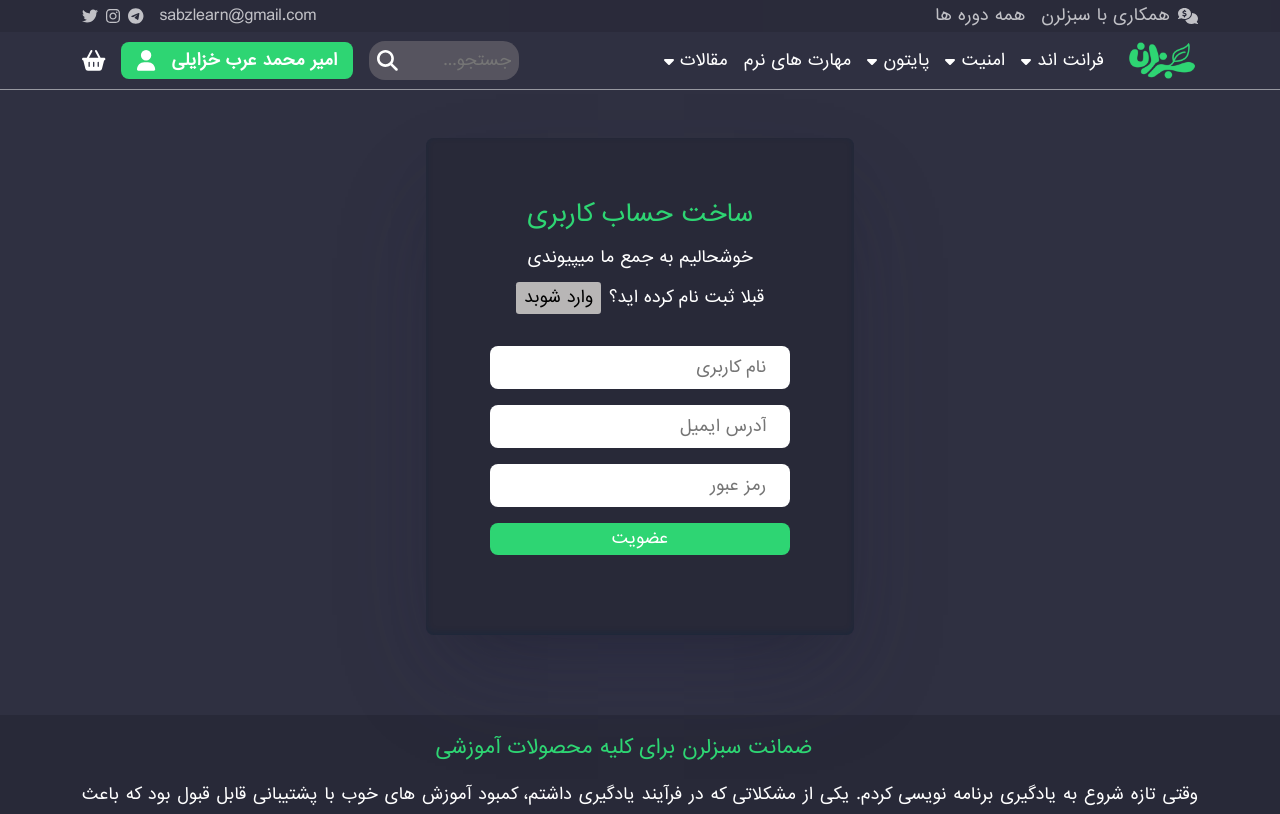
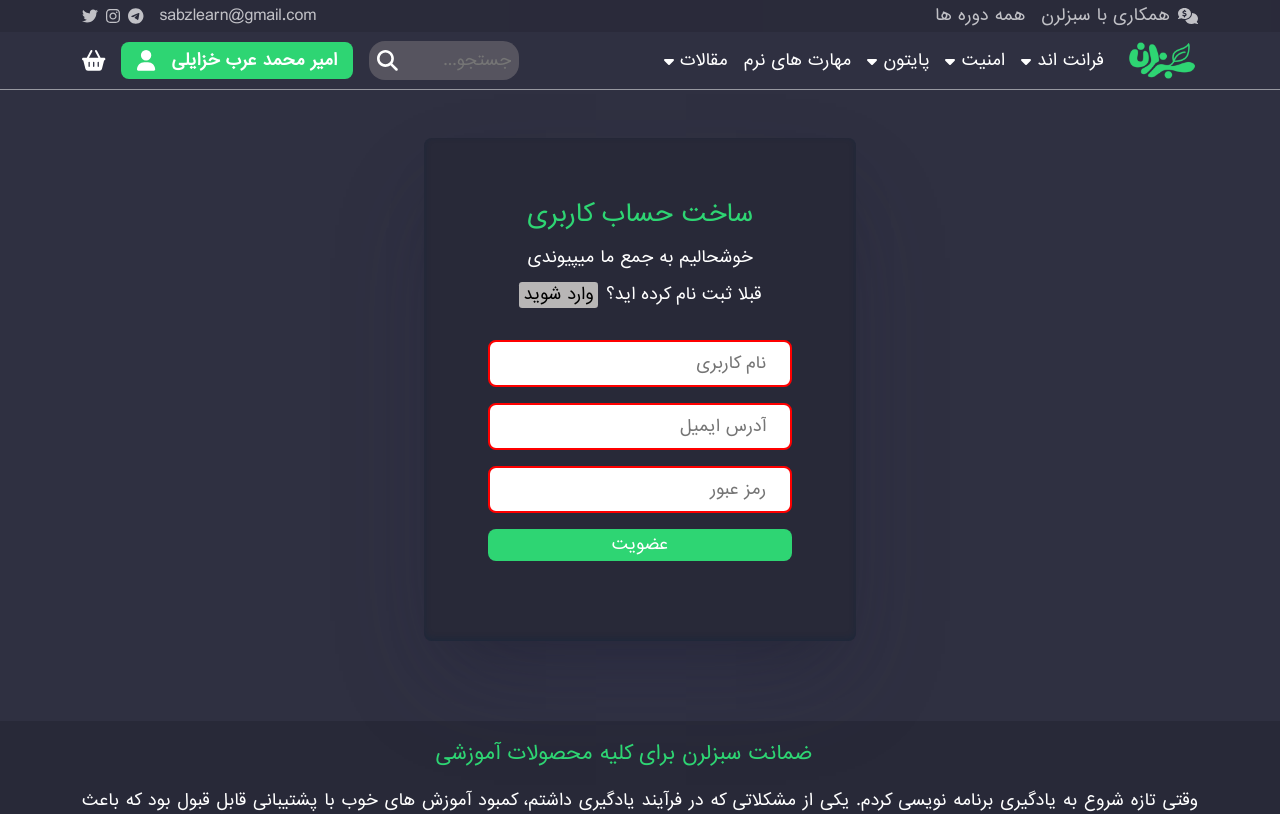
Before and after one commit to amirkhazaeli/Sabzlearn-frontend, a React (Create React App) app: page /register in a window 1280 px wide. Shown: the top 814 px of the page. Built offline with nearby package versions, Linux system fonts and the light colour scheme.

Commit message:
Add Validation to the login and register page

```diff
--- a/src/Components/Input/Input.css
+++ b/src/Components/Input/Input.css
@@ -2,4 +2,11 @@
     padding: .5rem 1.5rem;
     border-radius: .5rem ;
     border: none;
+    outline: none;
 }
+.login-input.valid{
+    border: 5px solid var(--green-color) !important;
+}
+.login-input.notValid{
+    border: 2px solid red!important;
+}
--- a/src/Components/Input/Input.jsx
+++ b/src/Components/Input/Input.jsx
@@ -1,12 +1,51 @@
 import React from 'react'
+import { useReducer } from 'react'
 import './Input.css'
+import validator from '../../Validator/Validator'
+
+const inputReducer = (state, action) => {
+    switch (action.type) {
+        case 'CHANGE':
+            return {
+                ...state,
+                value: action.value,
+                isValid: validator(action.value, action.validitation)
+            }
+        default: {
+            return state
+        }
+    }
+}
+
 export default function Input(props) {
-  return (
-    <div className='input'>
-       <input type={props.type}
-        placeholder={props.placeholder}
-        className={props.className}
-        />
-    </div>
-  )
+    const [mainInput, Dispatch] = useReducer(inputReducer, {
+        value: '',
+        isValid: false,
+    })
+
+console.log(mainInput);
+    const onChangeHandler = (e) => {
+        Dispatch({
+            type: 'CHANGE',
+            value: e.target.value,
+            validitation: props.validitation
+        })
+    }
+    return (
+        <>
+            {
+                props.element === 'Input' ? (
+                    <input type={props.type}
+                        placeholder={props.placeholder}
+                        className={`${props.className} ${mainInput.isValid ? 'valid' : 'notValid'}`}
+                        onChange={onChangeHandler}
+                    />
+                ) : (
+                    <textarea rows="2" cols="2"></textarea>
+                )
+            }
+
+        </>
+
+    )
 }
--- a/src/Pages/Login/Login.jsx
+++ b/src/Pages/Login/Login.jsx
@@ -3,6 +3,7 @@ import { Container } from 'react-bootstrap'
 import Input from '../../Components/Input/Input'
 import Header from '../../Layout/Header/Header'
 import './Login.css'
+import { requiredValueValidator, minValueValidator, maxValueValidator, emailValueValidator } from '../../Validator/Rules'
 export default function Login() {
   return (
     <>
@@ -19,8 +20,22 @@ export default function Login() {
             </div>
           </div>
           <div className='login-box-form'>
-            <Input placeholder='نام کاربری یا آدرس ایمیل' className='login-input' type='text'/>
-            <Input placeholder='رمز عبور'  className='login-input' type='text'/>
+            <Input element='Input' placeholder='نام کاربری یا آدرس ایمیل' className='login-input' type='text' validitation=
+                {
+                  [
+                    requiredValueValidator(),
+                    minValueValidator(8),
+                    maxValueValidator(18)
+                  ]
+                }/>
+            <Input element='Input' placeholder='رمز عبور'  className='login-input' type='text' validitation=
+                {
+                  [
+                    requiredValueValidator(),
+                    minValueValidator(8),
+                    maxValueValidator(18)
+                  ]
+                }/>
             <button>ورود</button>
             <h3>رمز عبور را فراموش کرده اید؟</h3>
           </div>
--- a/src/Pages/Register/Register.css
+++ b/src/Pages/Register/Register.css
@@ -32,7 +32,7 @@
     column-gap: .5rem;
 }
 .register-box-header div button{
-    padding: .5rem;
+    padding: .3rem;
     background-color: rgb(184, 182, 182);
     border: none;
     border-radius: .2rem;
--- a/src/Pages/Register/Register.jsx
+++ b/src/Pages/Register/Register.jsx
@@ -3,6 +3,7 @@ import { Container } from 'react-bootstrap'
 import Input from '../../Components/Input/Input'
 import Header from '../../Layout/Header/Header'
 import './Register.css'
+import { requiredValueValidator, minValueValidator, maxValueValidator, emailValueValidator } from '../../Validator/Rules'
 export default function Regeister() {
   return (
     <>
@@ -15,13 +16,36 @@ export default function Regeister() {
               <h3>خوشحالیم به جمع ما میپیوندی </h3>
               <div>
                 <span>قبلا ثبت نام کرده اید؟</span>
-              <button>وارد شوبد</button>
+                <button>وارد شوید</button>
               </div>
             </div>
             <div className='register-box-form'>
-            <Input placeholder='نام کاربری   ' className='login-input' type='text'/>
-            <Input placeholder='آدرس ایمیل' className='login-input' type='text'/>
-            <Input placeholder='رمز عبور'  className='login-input' type='text'/>
+              <Input element='Input' placeholder='نام کاربری   ' className='login-input' type='text' validitation=
+                {
+                  [
+                    requiredValueValidator(),
+                    minValueValidator(8),
+                    maxValueValidator(18)
+                  ]
+                }
+              />
+              <Input element='Input' placeholder='آدرس ایمیل' className='login-input' type='text' validitation=
+                {
+                  [
+                    requiredValueValidator(),
+                    minValueValidator(10),
+                    maxValueValidator(18),
+                    emailValueValidator()
+                  ]
+                }/>
+              <Input element='Input' placeholder='رمز عبور' className='login-input' type='password' validitation=
+                {
+                  [
+                    requiredValueValidator(),
+                    minValueValidator(4),
+                    maxValueValidator(10)
+                  ]
+                }/>
               <button>عضویت</button>
             </div>
             <div className='register-box-footer'>
--- /dev/null
+++ b/src/Validator/Rules.js
@@ -0,0 +1,21 @@
+const requiredValue = 'REQUIRED_VALUE';
+const minValue = 'MIN_VALUE';
+const maxValue = 'MAX_VALUE';
+const emailValue = 'EMAIL_VALUE';
+
+export const requiredValueValidator = () =>({
+    value: requiredValue
+})
+export const minValueValidator = (min) =>({
+    value: minValue,
+    min
+})
+export const maxValueValidator = (max) =>({
+    value: maxValue,
+    max
+})
+export const emailValueValidator = () =>({
+    value: emailValue,
+})
+
+export default {requiredValue,minValue,maxValue,emailValue}
--- /dev/null
+++ b/src/Validator/Validator.js
@@ -0,0 +1,30 @@
+import rules from './Rules'
+const validator = (value, validitation) => {
+    let validitationResult = []
+
+    validitation.forEach((validator) => { // check user value with rules
+        if (validator.value === rules.requiredValue) {
+            value.trim().length === 0 && validitationResult.push(false)
+        }
+        if (validator.value === rules.maxValue) {
+            value.trim().length > validator.max && validitationResult.push(false)
+        }
+        if (validator.value === rules.minValue) {
+            value.trim().length < validator.min && validitationResult.push(false)
+        }
+        if (validator.value === rules.emailValue) {
+            value.trim().includes('@') && validitationResult.push(false)
+        }
+
+
+    });
+
+    if (validitationResult.length) {
+        return false
+    } else {
+        return true
+    }
+}
+
+
+export default validator
```
Lines whose indentation alone changed are shown as unchanged.
